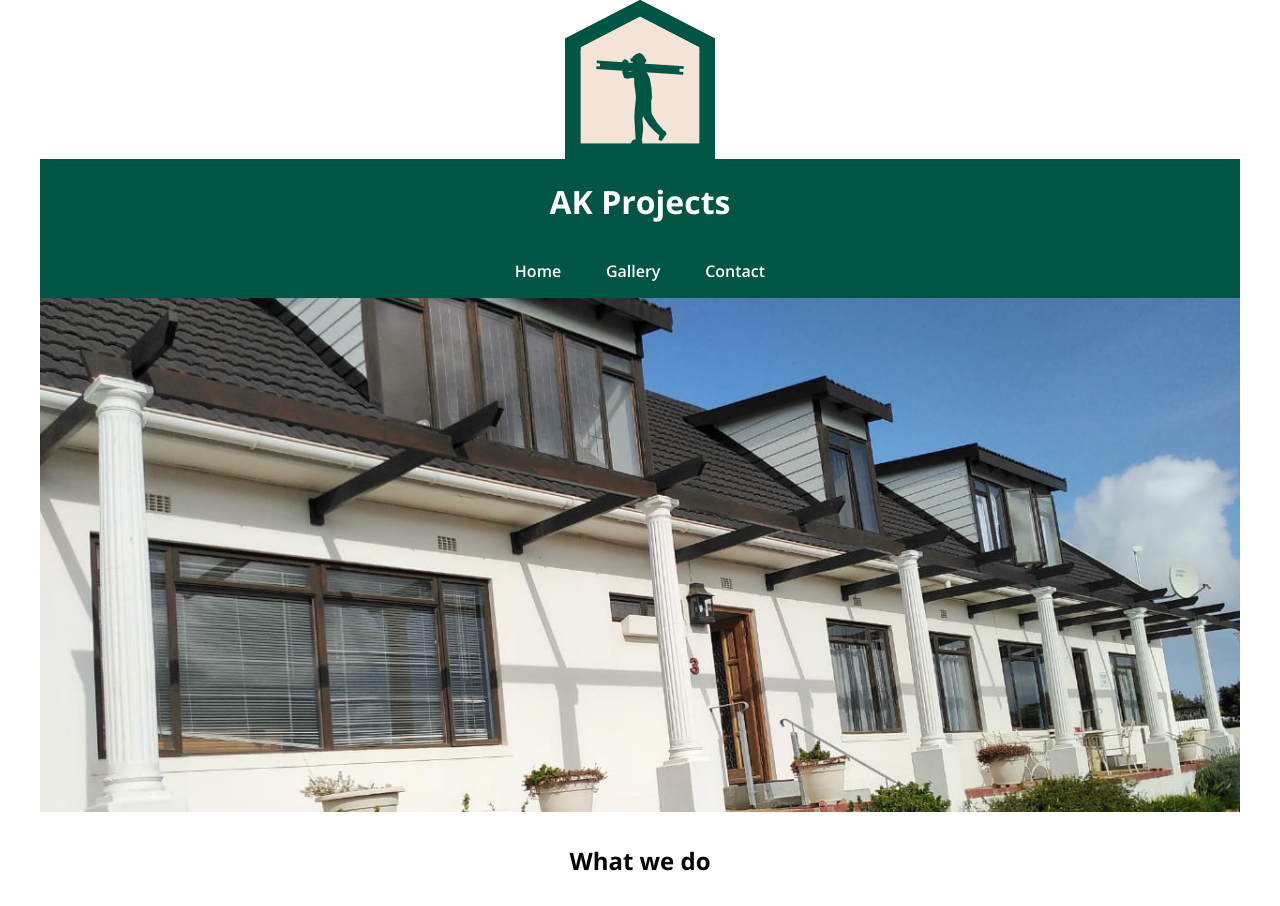
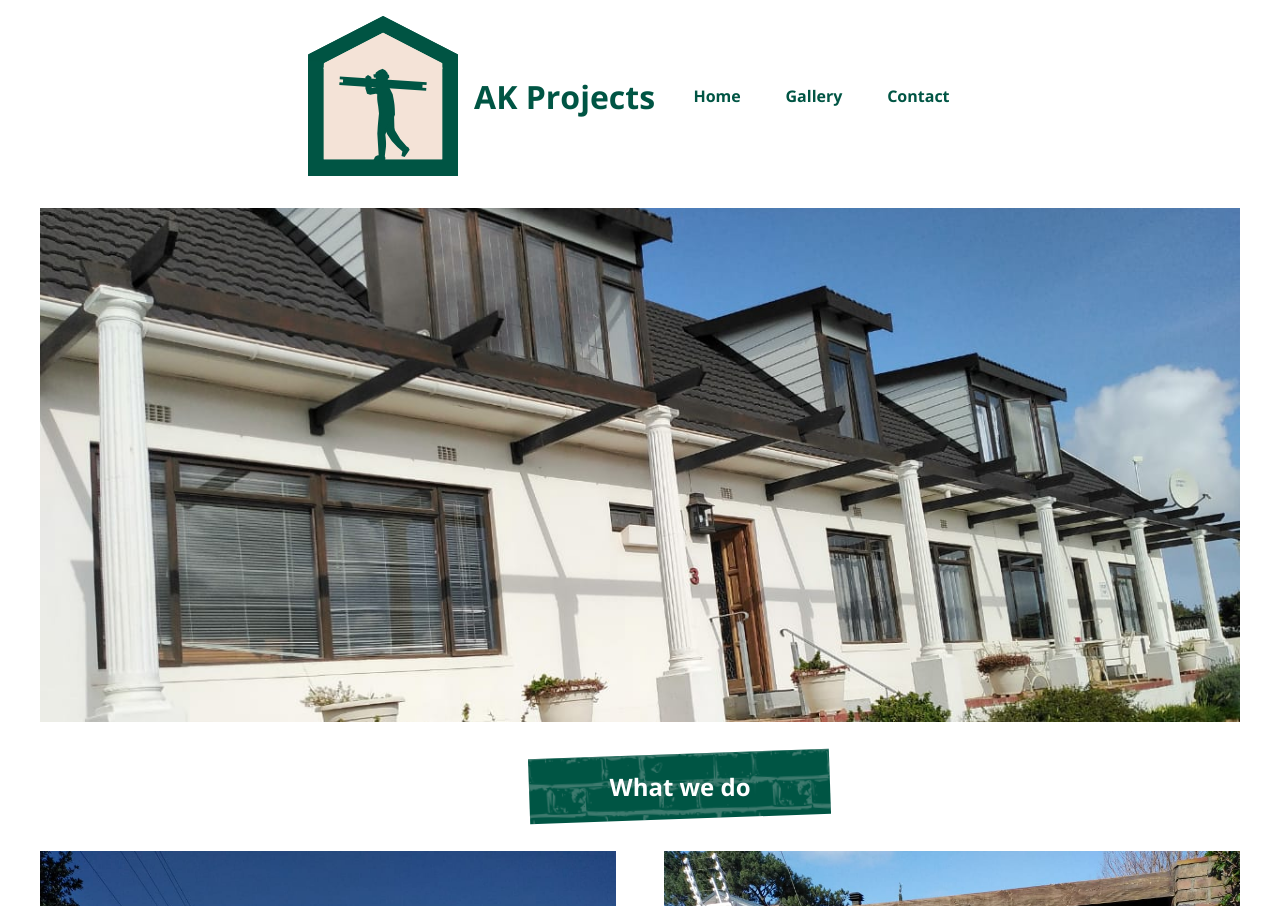
Before and after one commit to JackofD/antony-projects, a Gatsby site: page / in a window 1280 px wide. Shown: the top 906 px of the page. Built offline with nearby package versions, Linux system fonts and the light colour scheme; Gatsby itself is replaced by a stand-in of ours.

Commit message:
Reworked the header * added background brick texture and utility

```diff
--- a/src/components/layout.js
+++ b/src/components/layout.js
@@ -15,7 +15,7 @@ import "../scss/layout.scss"
 const Layout = ({children}) => {
   return (
     <>
-      <Header classes="layout-one" />
+      <Header classes="layout-one main-header" />
       <div className="layout-one" >
         <main>{children}</main>
         <Footer />
--- a/src/pages/index.js
+++ b/src/pages/index.js
@@ -18,7 +18,7 @@ const IndexPage = () => {
           {/* <div className="hero-text">The text that may or may not stay</div> */}
         </section>
         <section className="what-we-do-section">
-          <h2>What we do</h2>
+          <h2 className="background-brick">What we do</h2>
           <section className="flex-row">
             <section className="section">
               <MyImg className="section-img" src="photos/image1.jpg" />
--- a/src/scss/header.scss
+++ b/src/scss/header.scss
@@ -1,24 +1,28 @@
 @import 'variables.scss';
 
-header {
+.main-header {
   position: relative;
-
-  .logo-section {
+  color:$colour-dark;
+  padding: 1rem;
+  &.layout-one {
     display: flex;
     flex-direction: column;
     justify-content: center;
     align-items: center;
-    color: white;
-    text-align: center;
+    margin-bottom: 1rem;
+  }
+
+  .logo-section {
+    display: flex;
+    flex-direction: row;
+    justify-content: center;
+    align-items: center;
 
     .site-name {
-      width: 100%;
-      margin-top: -1px;
       padding: 1.3rem 1rem;
-      background-color: $colour-dark;
     }
 
-    h2 {
+  h2 {
       font-size: 2rem;
       margin-bottom: 0;
       margin-top: 0;
@@ -31,11 +35,10 @@ header {
 }
 
 nav {
-  background-color: $colour-dark;
-  color: white;
+  color: $colour-dark;
 
   ul {
-    margin-top: 0;
+    margin-top: 1rem;
     margin-bottom: 0;
     padding: 0;
     list-style: none;
@@ -46,14 +49,32 @@ nav {
   }
   a {
     display: inline-block;
-    padding: 1rem 1.4rem;
-    color: white;
+    padding: 0.75rem 1rem;
+    color: $colour-dark;
     text-decoration: none;
-    font-weight: 600;
+    font-weight: 700;
     transition: all 0.3s ease;
     &:hover {
-      color: $colour-dark;
-      background: white;
+      color: white;
+      background-color: $colour-dark;
+      background-image: url("../images/textures/grey-brick-texture.png");
+      background-size: cover;
     }
   }
 }
+
+@media(min-width: 768px) {
+  .main-header.layout-one {
+    flex-direction: row;
+
+    nav {
+      ul {
+        margin-top: 0rem;
+
+        a {
+          padding: 1rem 1.4rem;
+        }
+      }
+    }
+  }
+}
--- a/src/scss/home.scss
+++ b/src/scss/home.scss
@@ -1,7 +1,10 @@
 .what-we-do-section {
+  display: flex;
+  flex-direction: column;
   h2 {
     text-align: center;
-    margin: 2rem;
+    margin-top: 2rem;
+    margin-bottom: 2rem;
   }
 
   .flex-row {
@@ -22,7 +25,7 @@
       align-items: flex-start;
     }
     .section {
-      max-width: 45%;
+      max-width: 48%;
       display: flex;
       flex-direction: column;
     }
--- a/src/scss/main.scss
+++ b/src/scss/main.scss
@@ -29,3 +29,5 @@ img {
     flex-direction: row;
   }
 }
+
+@import "utility.scss";
--- /dev/null
+++ b/src/scss/utility.scss
@@ -0,0 +1,31 @@
+@import 'variables.scss';
+
+.background-brick {
+  position: relative;
+  z-index: 1;
+  color: white;
+
+  &:after {
+    content: "";
+    display: block;
+    position: absolute;
+    background-image: url("../images/textures/grey-brick-texture.png");
+    background-size: 75%;
+    background-color: $colour-dark;
+    top: 0;
+    bottom: 0;
+    right: 0;
+    left: 0;
+    z-index: -1;
+  }
+}
+h2.background-brick {
+  display: inline-block;
+  align-self: center;
+  padding: 1rem 5rem;
+  margin-left: 5rem;
+
+  &:after {
+    transform: rotate(-2deg);
+  }
+}
```
Also changed, not shown: src/images/textures/grey-brick-texture.png (added), src/images/textures/mono-brick-texture.png (added).
